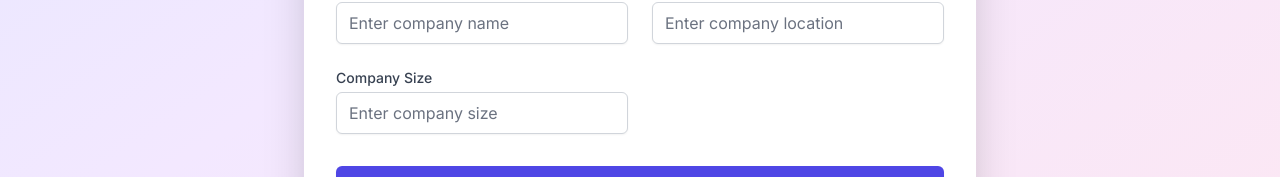
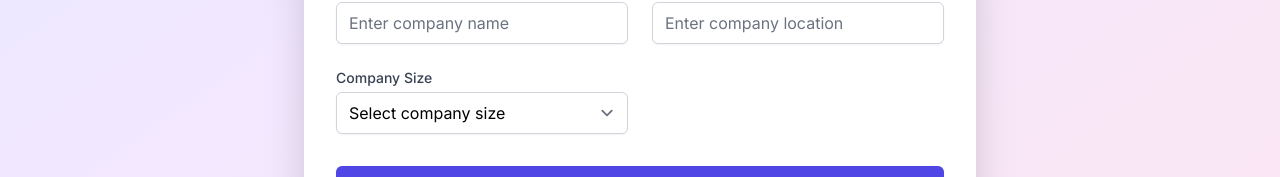
Before and after one commit to vraj4503/hrms-frontend, a Next.js app: page /signup in a window 1280 px wide. Shown: the part 610-787 px from the top of the page. Built offline with nearby package versions, Linux system fonts and the light colour scheme.

Commit message:
Updated signup with all field compulsory & dob is 18 years above

```diff
--- a/src/app/signup/page.tsx
+++ b/src/app/signup/page.tsx
@@ -23,6 +23,8 @@ const SignupPage = () => {
     strength: '',
   });
 
+  const [invalidFields, setInvalidFields] = useState<string[]>([]);
+
   const handleInputChange = (e: React.ChangeEvent<HTMLInputElement | HTMLSelectElement>) => {
     const { name, value } = e.target;
     setFormData(prev => ({
@@ -40,6 +42,26 @@ const SignupPage = () => {
     return;
   }
 
+  const requiredFields = [
+    'Email', 'Password', 'Fname', 'Lname', 'Mname', 'DOB', 'DepartmentID', 'UserType', 'Phone', 'companyName', 'location', 'strength'
+  ];
+  const emptyFields = requiredFields.filter(field => !formData[field as keyof typeof formData]);
+  setInvalidFields(emptyFields);
+
+  if (emptyFields.length > 0) {
+    return; // Stop submission if any field is empty
+  }
+
+  const dob = new Date(formData.DOB);
+  const today = new Date();
+  const age = today.getFullYear() - dob.getFullYear();
+  const m = today.getMonth() - dob.getMonth();
+  const isBirthdayPassed = m > 0 || (m === 0 && today.getDate() >= dob.getDate());
+  const actualAge = isBirthdayPassed ? age : age - 1;
+  if (isNaN(dob.getTime()) || actualAge < 18) {
+    alert('You must be at least 18 years old to sign up.');
+    return;
+  }
 
   const password = formData.Password;
   const passwordRegex = /^(?=.*[0-9])(?=.*[\W_]).{6,24}$/;
@@ -115,7 +137,7 @@ const SignupPage = () => {
                 <input
                   type="text"
                   name="Fname"
-                  className="mt-1 block w-full rounded-md border-gray-300 shadow-sm focus:border-indigo-500 focus:ring-indigo-500"
+                  className={`mt-1 block w-full rounded-md border-gray-300 shadow-sm focus:border-indigo-500 focus:ring-indigo-500 ${invalidFields.includes('Fname') ? 'border-red-500' : ''}`}
                   placeholder="Enter your first name"
                   value={formData.Fname}
                   onChange={handleInputChange}
@@ -127,7 +149,7 @@ const SignupPage = () => {
                 <input
                   type="text"
                   name="Mname"
-                  className="mt-1 block w-full rounded-md border-gray-300 shadow-sm focus:border-indigo-500 focus:ring-indigo-500"
+                  className={`mt-1 block w-full rounded-md border-gray-300 shadow-sm focus:border-indigo-500 focus:ring-indigo-500 ${invalidFields.includes('Fname') ? 'border-red-500' : ''}`}
                   placeholder="Enter your middle name (optional)"
                   value={formData.Mname}
                   onChange={handleInputChange}
@@ -138,7 +160,7 @@ const SignupPage = () => {
                 <input
                   type="text"
                   name="Lname"
-                  className="mt-1 block w-full rounded-md border-gray-300 shadow-sm focus:border-indigo-500 focus:ring-indigo-500"
+                  className={`mt-1 block w-full rounded-md border-gray-300 shadow-sm focus:border-indigo-500 focus:ring-indigo-500 ${invalidFields.includes('Fname') ? 'border-red-500' : ''}`}
                   placeholder="Enter your last name"
                   value={formData.Lname}
                   onChange={handleInputChange}
@@ -150,7 +172,7 @@ const SignupPage = () => {
                 <input
                   type="date"
                   name="DOB"
-                  className="mt-1 block w-full rounded-md border-gray-300 shadow-sm focus:border-indigo-500 focus:ring-indigo-500"
+                  className={`mt-1 block w-full rounded-md border-gray-300 shadow-sm focus:border-indigo-500 focus:ring-indigo-500 ${invalidFields.includes('Fname') ? 'border-red-500' : ''}`}
                   value={formData.DOB}
                   onChange={handleInputChange}
                   required
@@ -161,7 +183,7 @@ const SignupPage = () => {
                 <input
                   type="email"
                   name="Email"
-                  className="mt-1 block w-full rounded-md border-gray-300 shadow-sm focus:border-indigo-500 focus:ring-indigo-500"
+                  className={`mt-1 block w-full rounded-md border-gray-300 shadow-sm focus:border-indigo-500 focus:ring-indigo-500 ${invalidFields.includes('Fname') ? 'border-red-500' : ''}`}
                   placeholder="Enter your email address"
                   value={formData.Email}
                   onChange={handleInputChange}
@@ -173,7 +195,7 @@ const SignupPage = () => {
                 <input
                   type="tel"
                   name="Phone"
-                  className="mt-1 block w-full rounded-md border-gray-300 shadow-sm focus:border-indigo-500 focus:ring-indigo-500"
+                  className={`mt-1 block w-full rounded-md border-gray-300 shadow-sm focus:border-indigo-500 focus:ring-indigo-500 ${invalidFields.includes('Fname') ? 'border-red-500' : ''}`}
                   placeholder="Enter your phone number"
                   value={formData.Phone}
                   onChange={handleInputChange}
@@ -185,7 +207,7 @@ const SignupPage = () => {
                 <input
                   type="password"
                   name="Password"
-                  className="mt-1 block w-full rounded-md border-gray-300 shadow-sm focus:border-indigo-500 focus:ring-indigo-500"
+                  className={`mt-1 block w-full rounded-md border-gray-300 shadow-sm focus:border-indigo-500 focus:ring-indigo-500 ${invalidFields.includes('Fname') ? 'border-red-500' : ''}`}
                   placeholder="Create a strong password"
                   value={formData.Password}
                   onChange={handleInputChange}
@@ -203,7 +225,7 @@ const SignupPage = () => {
                 <input
                   type="text"
                   name="companyName"
-                  className="mt-1 block w-full rounded-md border-gray-300 shadow-sm focus:border-indigo-500 focus:ring-indigo-500"
+                  className={`mt-1 block w-full rounded-md border-gray-300 shadow-sm focus:border-indigo-500 focus:ring-indigo-500 ${invalidFields.includes('Fname') ? 'border-red-500' : ''}`}
                   placeholder="Enter company name"
                   value={formData.companyName}
                   onChange={handleInputChange}
@@ -215,7 +237,7 @@ const SignupPage = () => {
                 <input
                   type="text"
                   name="location"
-                  className="mt-1 block w-full rounded-md border-gray-300 shadow-sm focus:border-indigo-500 focus:ring-indigo-500"
+                  className={`mt-1 block w-full rounded-md border-gray-300 shadow-sm focus:border-indigo-500 focus:ring-indigo-500 ${invalidFields.includes('Fname') ? 'border-red-500' : ''}`}
                   placeholder="Enter company location"
                   value={formData.location}
                   onChange={handleInputChange}
@@ -224,15 +246,21 @@ const SignupPage = () => {
               </div>
               <div>
                 <label className="block text-sm font-medium text-gray-700">Company Size</label>
-                <input
-                  type="text"
+                <select
                   name="strength"
-                  className="mt-1 block w-full rounded-md border-gray-300 shadow-sm focus:border-indigo-500 focus:ring-indigo-500"
-                  placeholder="Enter company size"
+                  className={`mt-1 block w-full rounded-md border-gray-300 shadow-sm focus:border-indigo-500 focus:ring-indigo-500 ${invalidFields.includes('strength') ? 'border-red-500' : ''}`}
                   value={formData.strength}
                   onChange={handleInputChange}
                   required
-                />
+                >
+                  <option value="">Select company size</option>
+                  <option value="0-8">0-8</option>
+                  <option value="9-12">9-12</option>
+                  <option value="13-20">13-20</option>
+                  <option value="21-50">21-50</option>
+                  <option value="51-100">51-100</option>
+                  <option value="100+">100+</option>
+                </select>
               </div>
             </div>
           </div>
```
